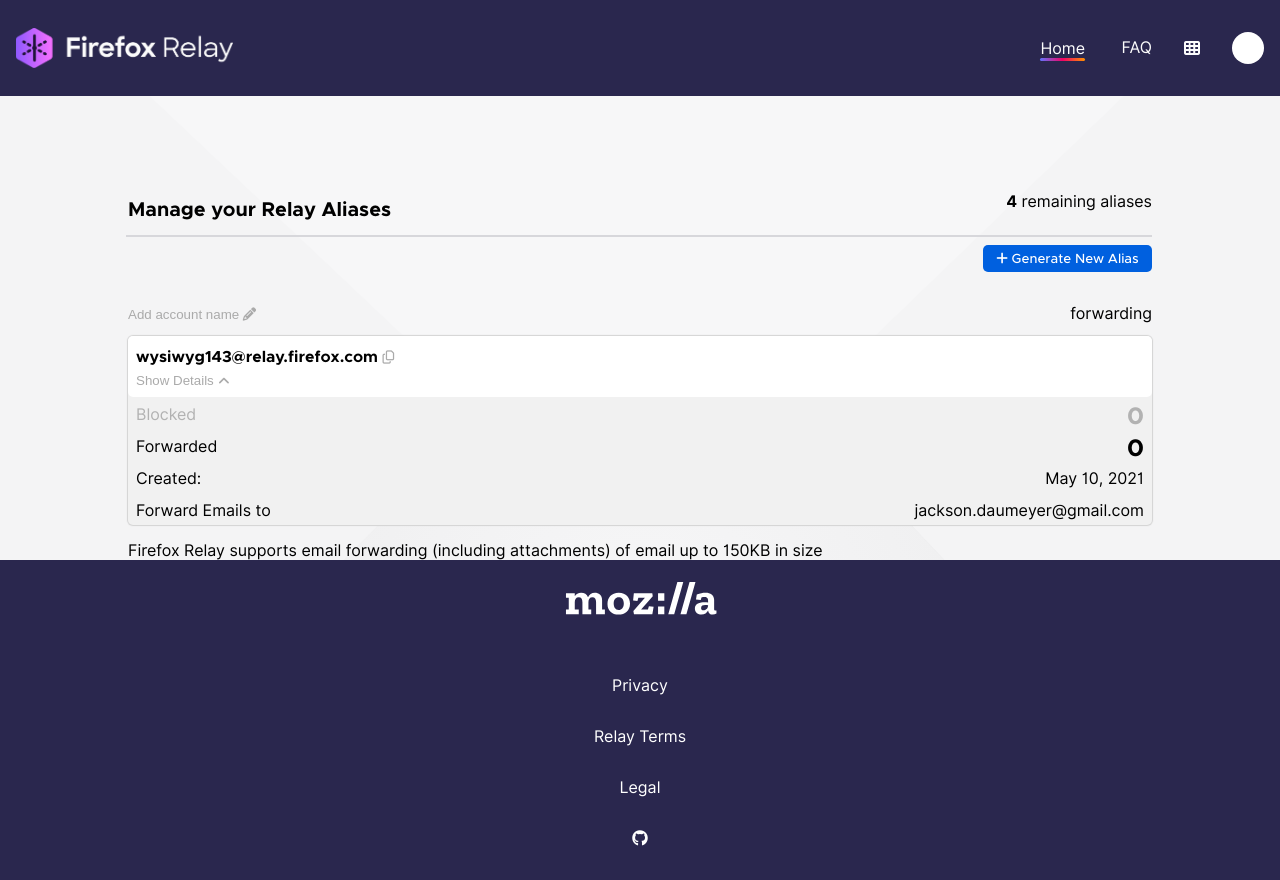
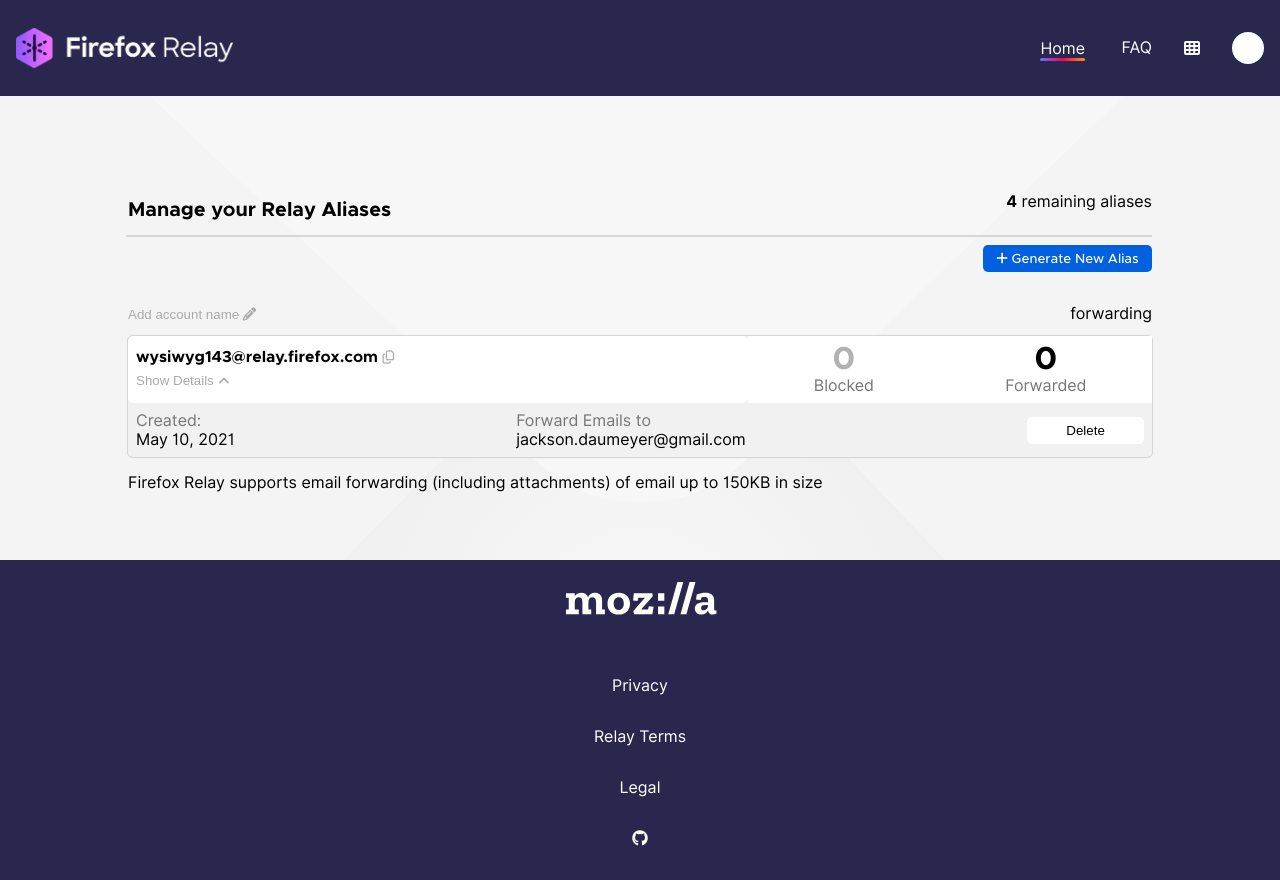
Before and after one commit to jdaumeyer/mozilla-challenge, a website: page index.html in a window 1280 px wide. Both pictures are taken after a click on the button "Show Details". Drawn offline with Linux system fonts and the light colour scheme.

Commit message:
Got the desktop email-info working

```diff
--- a/assets/styles.css
+++ b/assets/styles.css
@@ -210,6 +210,27 @@
   padding: 0;
 }
 
+.button3 {
+  background-color: white;
+  border-radius: 5px;;
+  border: none;
+  width: 100%;
+  max-height: 4em;
+  min-height: 2em;
+  transition: 250ms;
+  margin: auto;
+}
+
+.button3:hover {
+  background-color: lightred;
+}
+
+.button3:active {
+  opacity: 0.6;
+  background-color: red;
+  color: white;
+}
+
 #copy-message {
   position: absolute;
   top: 100;
@@ -237,6 +258,7 @@
 .email-info {
   display: flex;
   flex-direction: column;
+  justify-content: space-around;
   background-color: #f1f1f1;
   box-shadow: 0px 0px 1px 1px lightgrey;
   border-radius: 5px;
@@ -270,6 +292,10 @@
 .info span.string {
   font-size: 1em;
   font-weight: normal;
+}
+
+.info .label {
+  color: #767676;
 }
 
 
@@ -431,4 +457,63 @@
   .alias-count {
     order: -1;
   }
+
+  /* Email info flexbox */
+  .email-info {
+    flex-direction: row;
+    flex-wrap: wrap;
+  }
+
+  .email-info-header {
+    flex: 3 auto;
+
+  }
+
+  .info {
+    flex: 2 auto;
+    display: flex;
+    flex-direction: column;
+    max-height: 4em;
+  }
+
+  .info.delete {
+    flex-grow: 0.5;
+  }
+
+  .blocked {
+    flex: 1 auto;
+    background-color: white;
+  }
+
+  .forwarded {
+    flex: 1 auto;
+    background-color: white;
+    height: auto;
+  }
+
+  .big-number .number {
+    font-size: 2em !important;
+    width: 100%;
+  }
+
+  /* counteract the hiding of big-number elements */
+
+  .big-number.closed {
+    max-height: 8em !important;
+    padding: 0.5em !important;
+    opacity: 1;
+  }
+
+  .big-number {
+    flex-direction: column-reverse;
+    text-align: center;
+    max-height: 8em;
+  }
+
+
+  /* Used to create a new row in the flexbox */
+  .separator {
+    flex-basis: 100%;
+    height: 0;
+  }
 }
--- a/index.html
+++ b/index.html
@@ -66,24 +66,30 @@
                     <button class="button2" id="show-details">Show Details <i class="fa fa-angle-down animation-flip" aria-hidden="true"></i></button>
                 </div>
 
-                <div class="faded info blocked closed">
-                    <span> Blocked </span>
+                <div class="faded info blocked big-number closed">
+                    <span class="label"> Blocked </span>
                     <span class="number font-metropolis"> 0 </span>
                 </div>
 
-                <div class="info forwarded closed">
-                    <span> Forwarded </span>
+                <div class="info forwarded big-number closed">
+                    <span class="label"> Forwarded </span>
                     <span class="number font-metropolis"> 0 </span>
                 </div>
 
+                <div class="separator"></div>
+
                 <div class="info created closed">
-                    <span> Created: </span>
+                    <span class="label"> Created: </span>
                     <span class="string"> May 10, 2021 </span>
                 </div>
 
                 <div class="info forwardto invisible closed">
-                    <span>Forward Emails to</span>
+                    <span class="label">Forward Emails to</span>
                     <span class="string">jackson.daumeyer@gmail.com</span>
+                </div>
+
+                <div class="info delete closed">
+                    <button class="button3"> Delete </button>
                 </div>
 
             </div>
```
